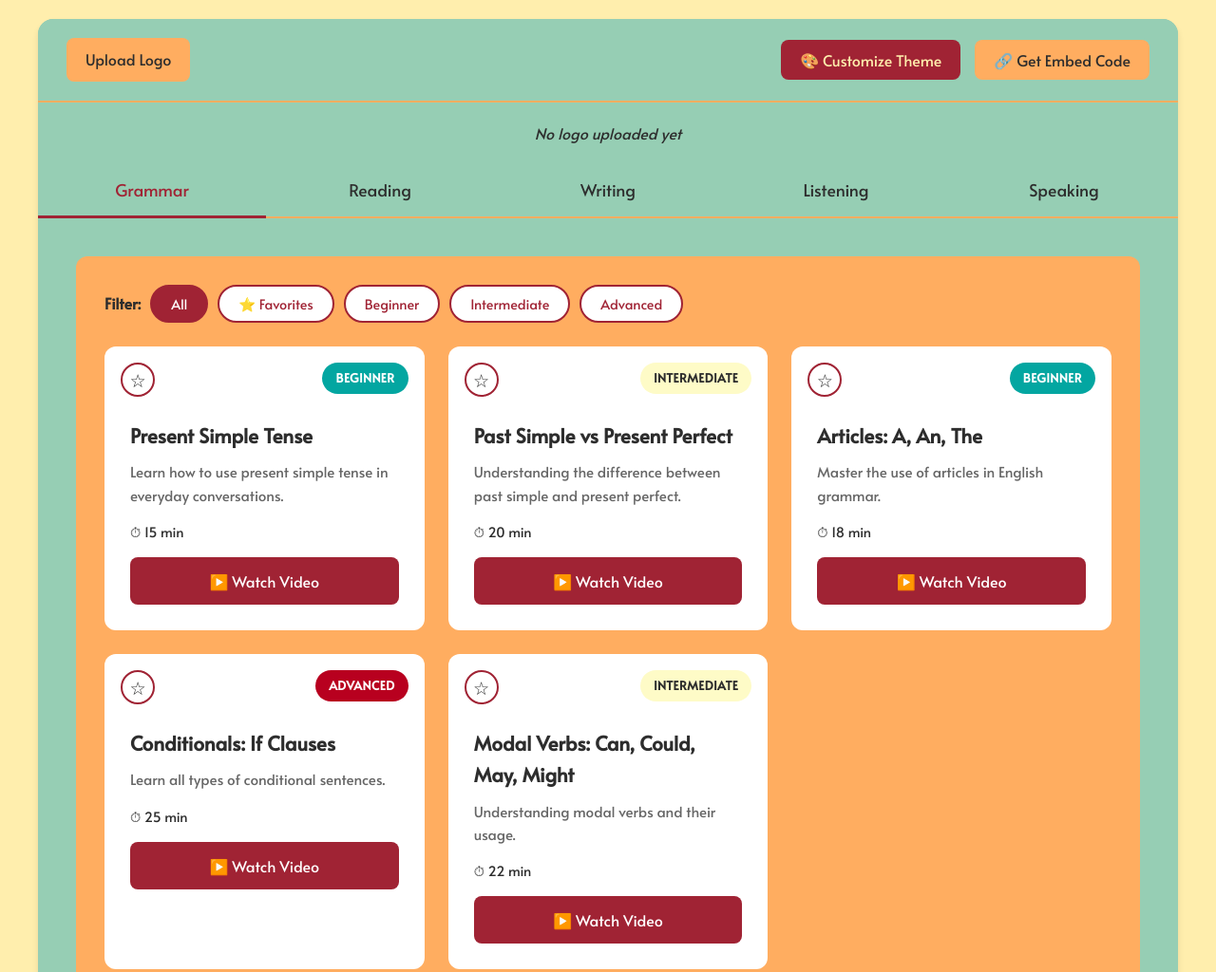
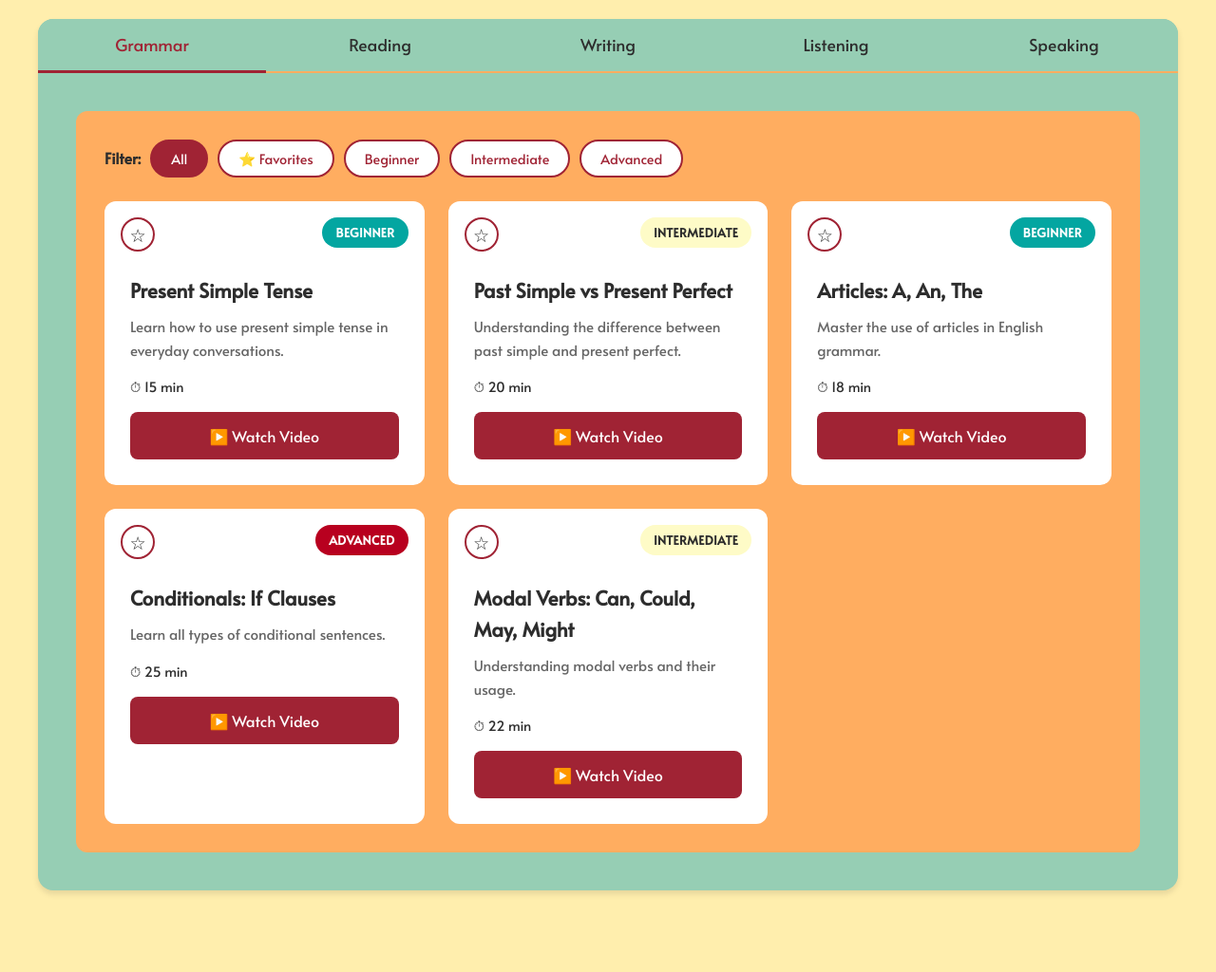
Before and after one commit to clay888-92/my-website, a plain HTML site: page index.html in a window 1280 px wide. Shown: the top 1024 px of the page at 95% size. After the commit the page ends 958 px from the top, so only its background shows below. Drawn offline with Linux system fonts and the light colour scheme; a web font is replaced by a local one.

Commit message:
Revert "Add dashboard header UI with logo upload and action buttons"

```diff
--- a/index.html
+++ b/index.html
@@ -30,87 +30,6 @@
             border-radius: 16px;
             overflow: hidden;
             box-shadow: 0 4px 6px rgba(0, 0, 0, 0.1);
-        }
-
-        /* Dashboard Header */
-        .dashboard-header {
-            display: flex;
-            justify-content: space-between;
-            align-items: center;
-            padding: 20px 30px;
-            background: #96CEB4;
-            border-bottom: 2px solid #FFAD60;
-        }
-
-        .logo-upload-container {
-            display: flex;
-            align-items: center;
-        }
-
-        .logo-upload-btn {
-            padding: 10px 20px;
-            background: #FFAD60;
-            color: #2D2D2D;
-            border: none;
-            border-radius: 8px;
-            cursor: pointer;
-            font-family: 'Alata', sans-serif;
-            font-size: 1em;
-            font-weight: 500;
-            transition: all 0.3s ease;
-        }
-
-        .logo-upload-btn:hover {
-            background: #A02334;
-            color: #FFEEAD;
-        }
-
-        .header-buttons {
-            display: flex;
-            gap: 15px;
-        }
-
-        .theme-btn, .embed-btn {
-            padding: 10px 20px;
-            border: none;
-            border-radius: 8px;
-            cursor: pointer;
-            font-family: 'Alata', sans-serif;
-            font-size: 1em;
-            font-weight: 500;
-            transition: all 0.3s ease;
-        }
-
-        .theme-btn {
-            background: #A02334;
-            color: #FFEEAD;
-        }
-
-        .theme-btn:hover {
-            background: #7a1a27;
-        }
-
-        .embed-btn {
-            background: #FFAD60;
-            color: #2D2D2D;
-        }
-
-        .embed-btn:hover {
-            background: #e69a50;
-        }
-
-        .logo-preview {
-            padding: 20px 30px;
-            background: #96CEB4;
-            text-align: center;
-            color: #2D2D2D;
-            font-style: italic;
-        }
-
-        .logo-preview img {
-            max-width: 200px;
-            max-height: 100px;
-            border-radius: 8px;
         }
 
         .tabs {
@@ -900,27 +819,6 @@
 </head>
 <body>
     <div class="dashboard-container">
-        <!-- Header -->
-        <div class="dashboard-header">
-
-            <!-- Logo Upload Button (Left) -->
-            <div class="logo-upload-container">
-                <label for="logo-upload" class="logo-upload-btn">Upload Logo</label>
-                <input type="file" id="logo-upload" accept="image/*" hidden onchange="previewLogo(event)">
-            </div>
-
-            <!-- Right-side Action Buttons -->
-            <div class="header-buttons">
-                <button class="theme-btn" onclick="openThemeCustomizer()">🎨 Customize Theme</button>
-                <button class="embed-btn" onclick="openEmbedGenerator()">🔗 Get Embed Code</button>
-            </div>
-        </div>
-
-        <!-- Preview Area (optional) -->
-        <div class="logo-preview" id="logoPreviewArea">
-            <p>No logo uploaded yet</p>
-        </div>
-
         <!-- Navigation Tabs -->
         <div class="tabs">
             <button class="tab active" onclick="switchTab(event, 'grammar')">Grammar</button>
@@ -2783,47 +2681,6 @@
         }
 
         // ===========================================
-        // DASHBOARD HEADER FUNCTIONS
-        // ===========================================
-
-        function previewLogo(event) {
-            const file = event.target.files[0];
-            const previewArea = document.getElementById('logoPreviewArea');
-
-            if (file && file.type.startsWith('image/')) {
-                const reader = new FileReader();
-                reader.onload = function(e) {
-                    previewArea.innerHTML = `<img src="${e.target.result}" alt="Logo Preview">`;
-                };
-                reader.readAsDataURL(file);
-            } else {
-                previewArea.innerHTML = '<p>Invalid file type. Please upload an image.</p>';
-            }
-        }
-
-        function openThemeCustomizer() {
-            alert('Theme Customizer coming soon! This feature will allow you to customize colors, fonts, and layout.');
-            // TODO: Implement theme customizer modal
-        }
-
-        function openEmbedGenerator() {
-            const embedCode = `<iframe src="${window.location.href}" width="100%" height="600" frameborder="0"></iframe>`;
-
-            // Create a modal or alert with the embed code
-            const message = `Copy this code to embed the dashboard:\n\n${embedCode}`;
-
-            if (navigator.clipboard) {
-                navigator.clipboard.writeText(embedCode).then(() => {
-                    alert('Embed code copied to clipboard!\n\n' + embedCode);
-                }).catch(() => {
-                    alert(message);
-                });
-            } else {
-                alert(message);
-            }
-        }
-
-        // ===========================================
         // INITIALIZE ON LOAD
         // ===========================================
 
```
